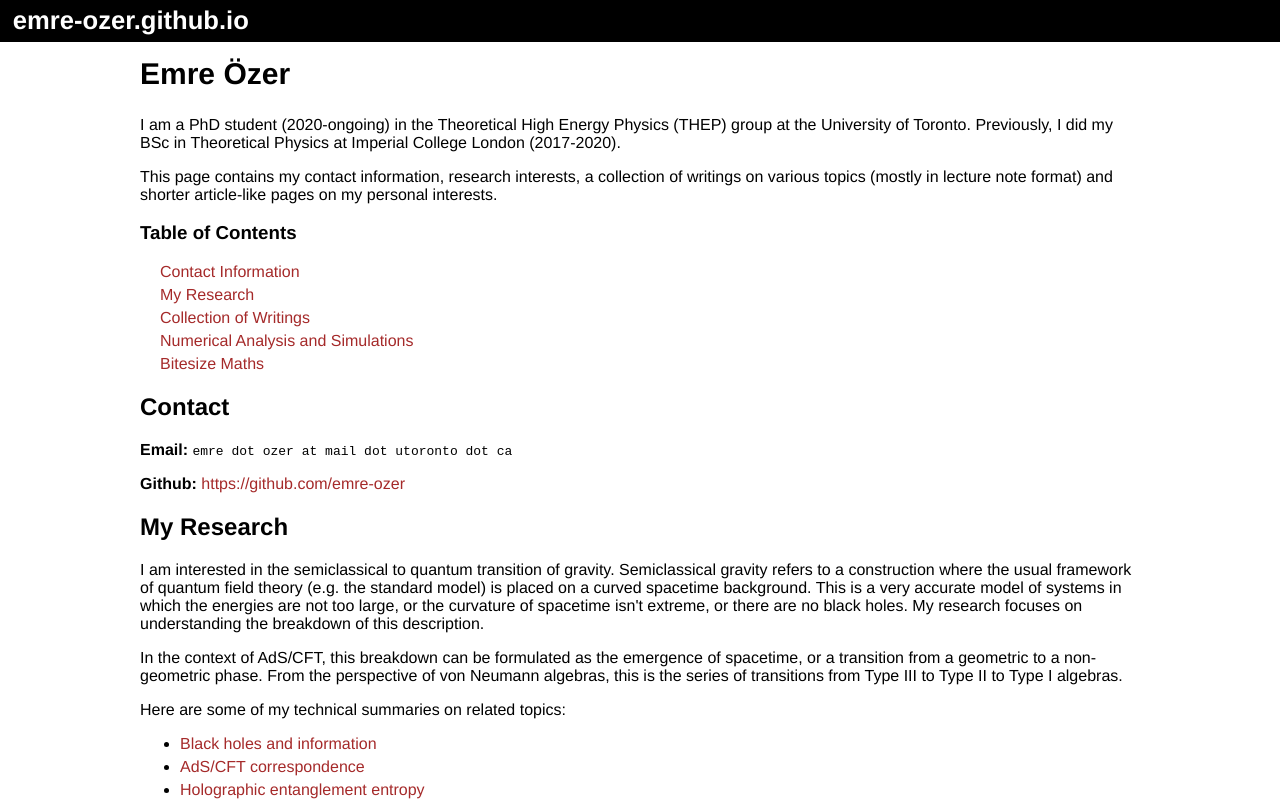
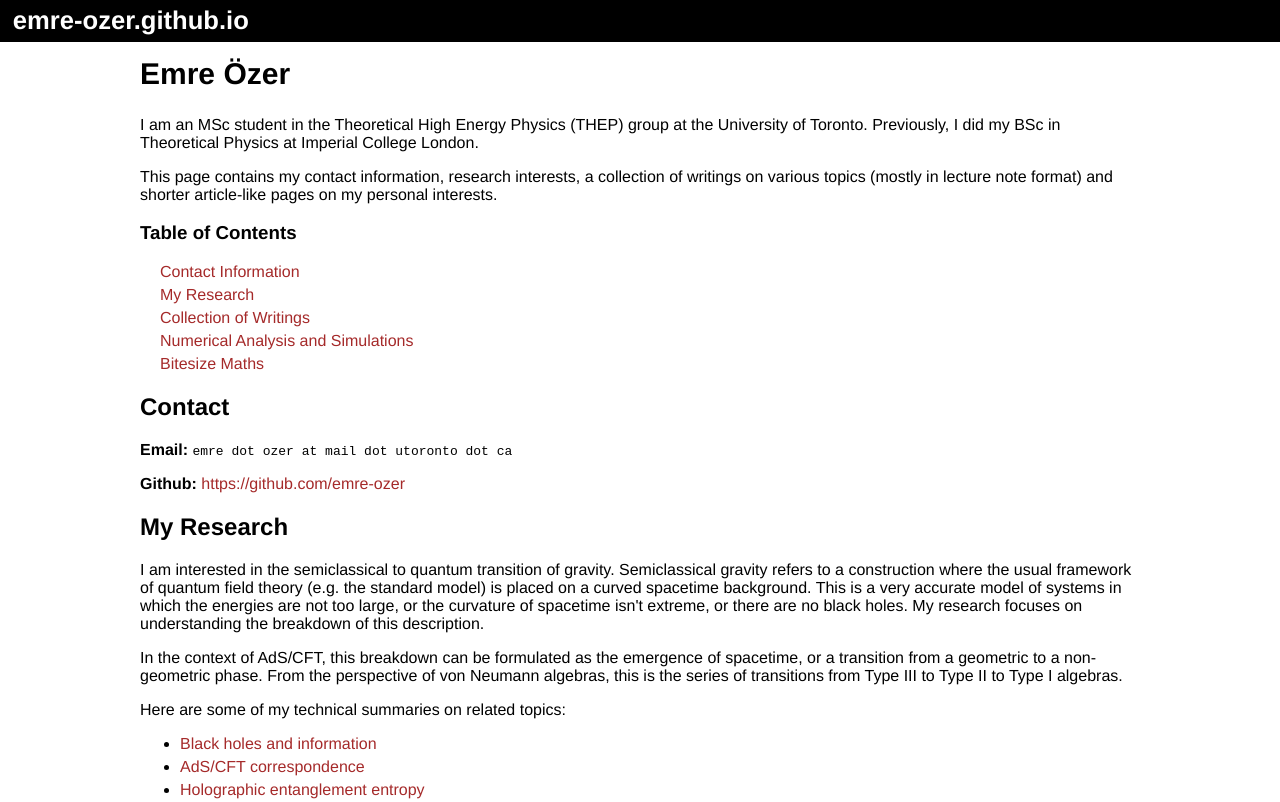
Before and after one commit to emre-ozer/emre-ozer.github.io, a plain HTML site: page index.html in a window 1280 px wide. Shown: the top 802 px of the page. Drawn offline with nearby package versions, Linux system fonts and the light colour scheme.

Commit message:
Update pages

```diff
--- a/index.html
+++ b/index.html
@@ -14,7 +14,7 @@
         <h1><a class="head" href="emre-ozer.github.io">emre-ozer.github.io</a></h1>
     <article class="content">
         <h2 style="font-size: 30px;">Emre Özer</h2>
-        <p>I am a PhD student (2020-ongoing) in the Theoretical High Energy Physics (THEP) group at the University of Toronto. Previously, I did my BSc in Theoretical Physics at Imperial College London (2017-2020).</p>
+        <p>I am an MSc student in the Theoretical High Energy Physics (THEP) group at the University of Toronto. Previously, I did my BSc in Theoretical Physics at Imperial College London.</p>
         <p>This page contains my contact information, research interests, a collection of writings on various topics (mostly in lecture note format) and shorter article-like pages on my personal interests.</p>
         <h3>Table of Contents</h3>
         <ul id="toc">
```
